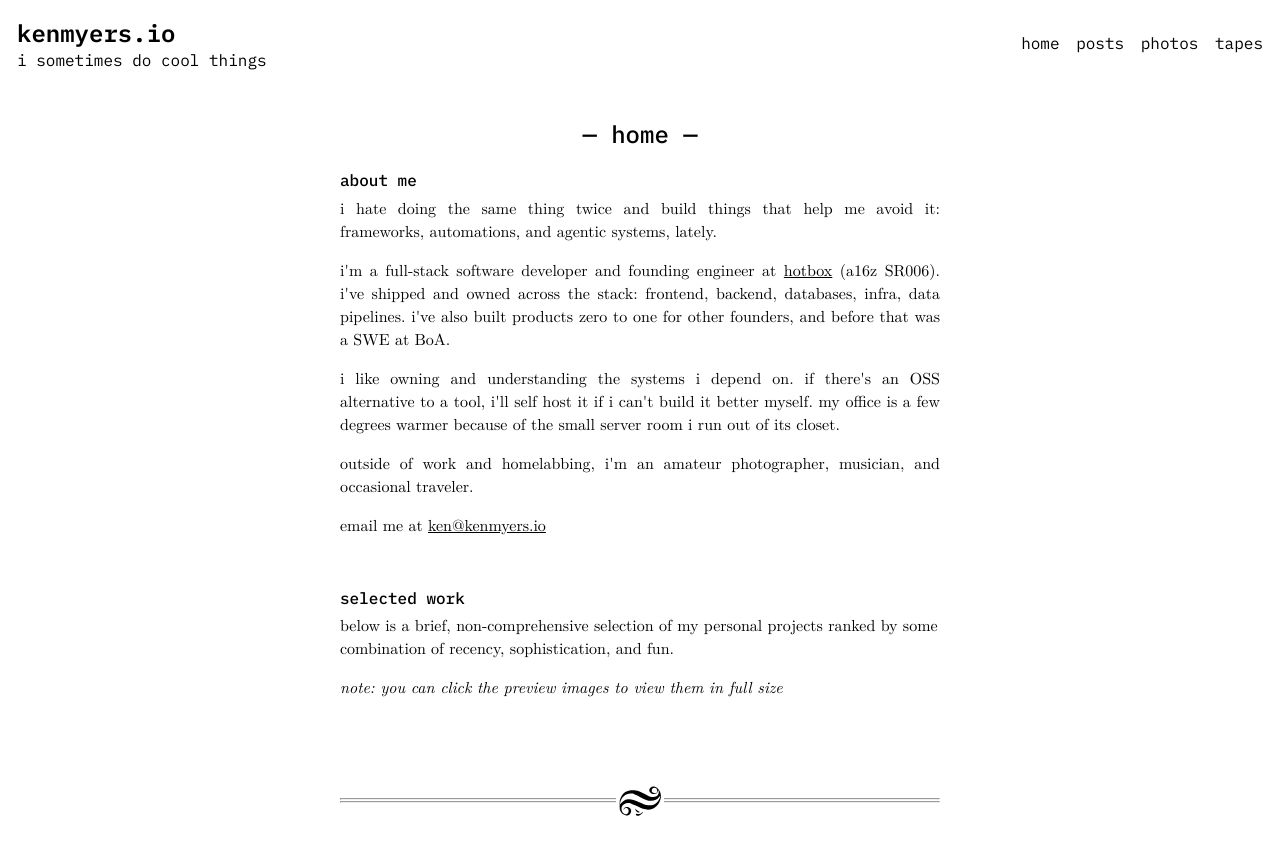
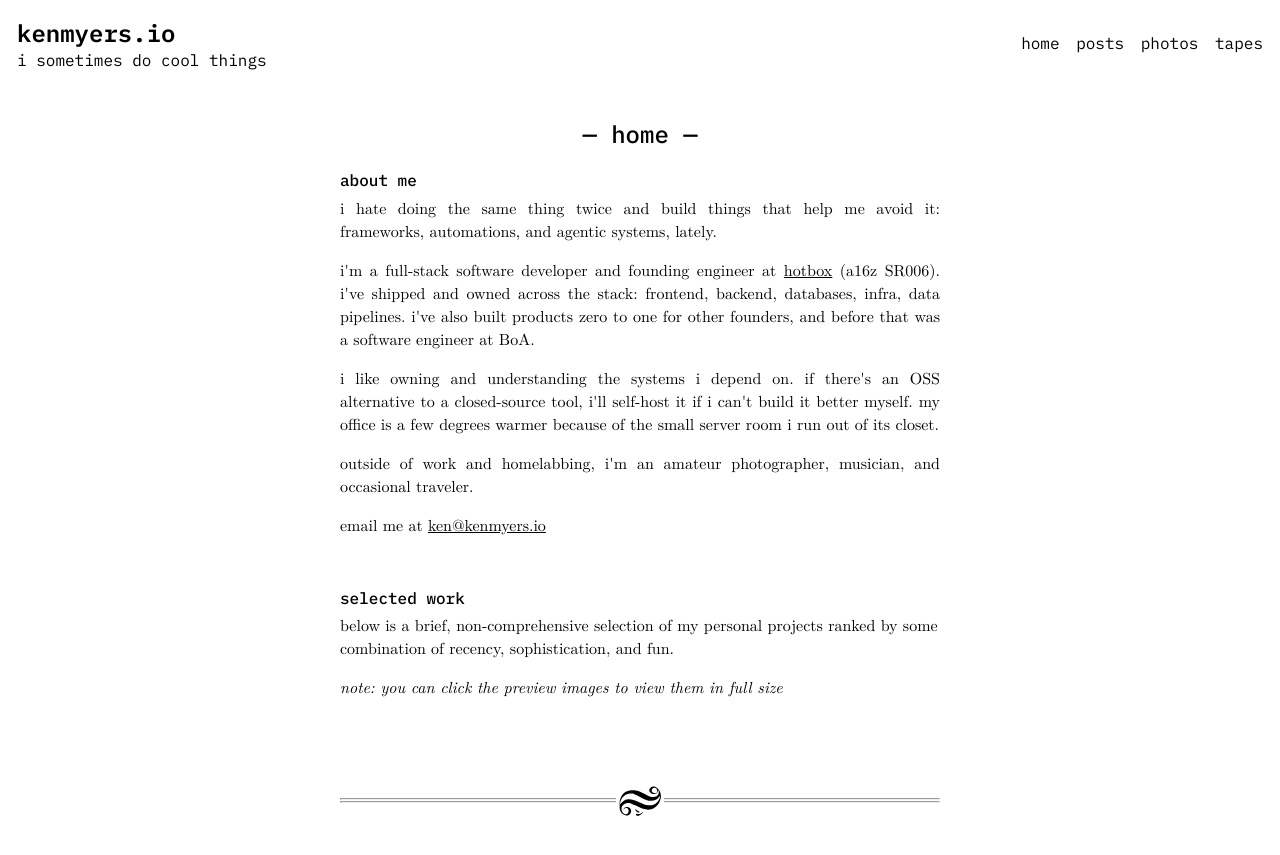
Before and after one commit to ken-myers/ken-myers.github.io, a Jekyll site: the page built from index.html, in a window 1280 px wide and 900 px high. Shown: the top 855 px of the window. Built offline with Jekyll 4.4.1, drawn with Linux system fonts in a browser that asks for light colours.

Commit message:
copy tweak

```diff
--- a/index.html
+++ b/index.html
@@ -15,11 +15,11 @@ i hate doing the same thing twice and build things that help me avoid it: framew
 </p>
 
 <p>
-i'm a full-stack software developer and founding engineer at <a href="https://hotbox.app">hotbox</a> (a16z SR006). i've shipped and owned across the stack: frontend, backend, databases, infra, data pipelines. i've also built products zero to one for other founders, and before that was a SWE at BoA.
+i'm a full-stack software developer and founding engineer at <a href="https://hotbox.app">hotbox</a> (a16z SR006). i've shipped and owned across the stack: frontend, backend, databases, infra, data pipelines. i've also built products zero to one for other founders, and before that was a software engineer at BoA.
 </p>
 
 <p>
-i like owning and understanding the systems i depend on. if there's an OSS alternative to a tool, i'll self host it if i can't build it better myself. my office is a few degrees warmer because of the small server room i run out of its closet.
+i like owning and understanding the systems i depend on. if there's an OSS alternative to a closed-source tool, i'll self-host it if i can't build it better myself. my office is a few degrees warmer because of the small server room i run out of its closet.
 </p>
 
 <p>
```
